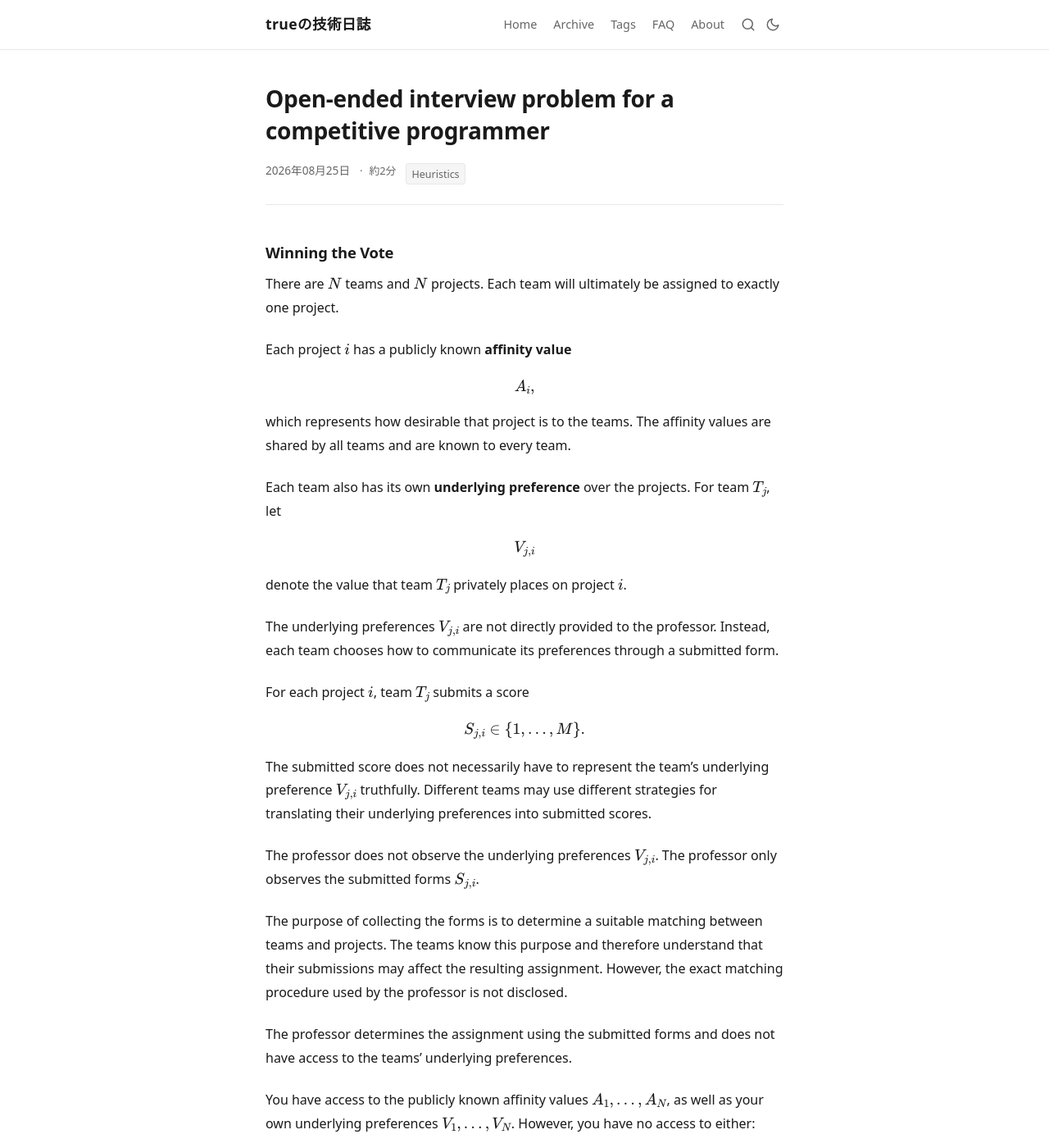
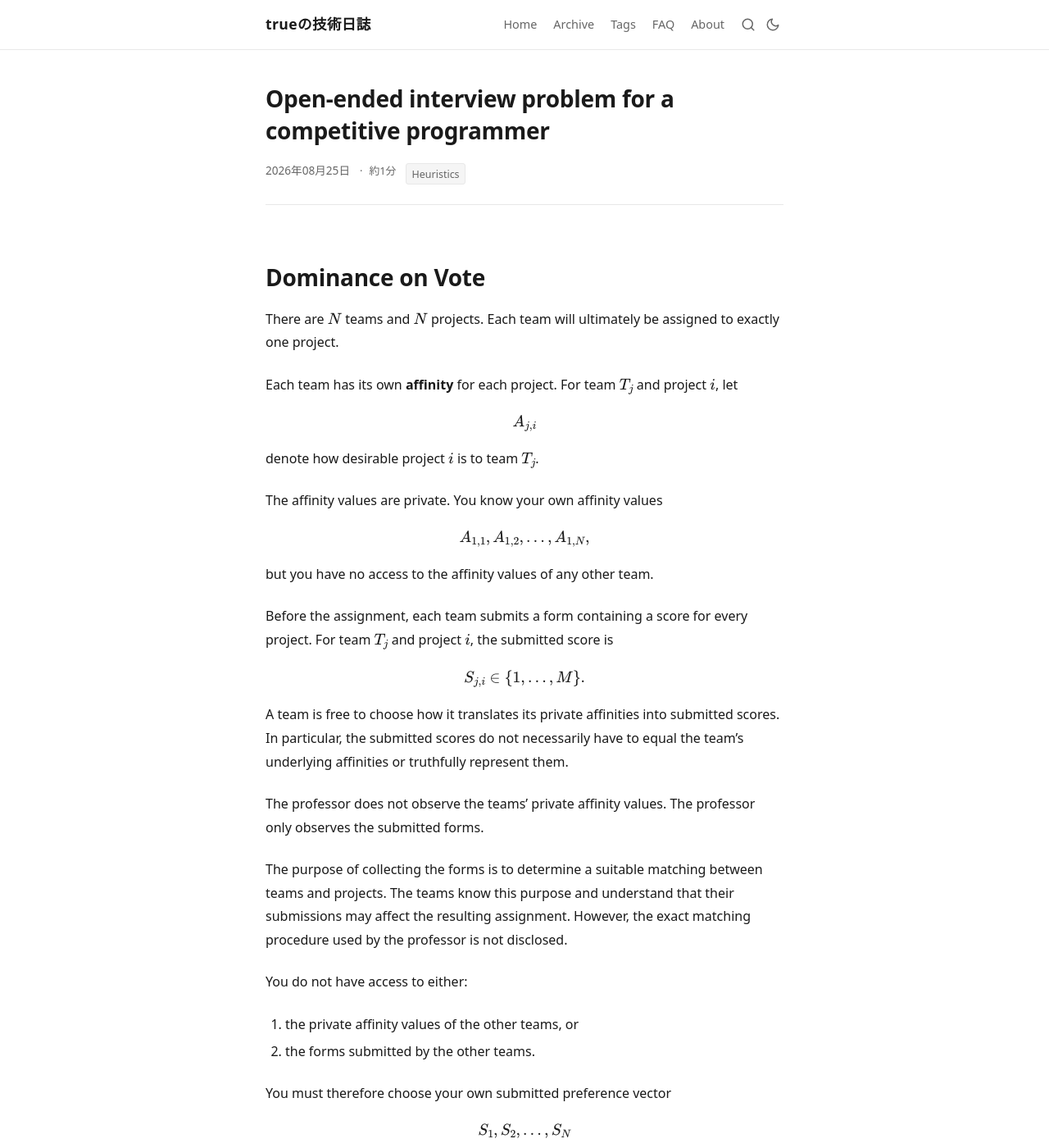
Before and after one commit to TrueRyoB/blog, a Jekyll site: the page built from _posts/2026-08-25-winning-the-vote.md, in a window 1280 px wide and 1400 px high. Shown: the whole window at 82% size. Built offline with Jekyll 4.4.1, drawn with Linux system fonts in a browser that asks for light colours; some of the changed text lies outside the part shown.

Commit message:
2026/08/25

```diff
--- a/_posts/2026-08-25-winning-the-vote.md
+++ b/_posts/2026-08-25-winning-the-vote.md
@@ -3,62 +3,60 @@ layout: post
 title: "Open-ended interview problem for a competitive programmer"
 date: 2026-08-25
 tags: [Heuristics]
-description: "I have to solve this in my own approach for the Capstone 1."
+description: "A typical problem that awaits you at Capstone 1."
 ---
 
-### Winning the Vote
+# Dominance on Vote
 
 There are $N$ teams and $N$ projects. Each team will ultimately be assigned to exactly one project.
 
-Each project $i$ has a publicly known **affinity value**
+Each team has its own **affinity** for each project. For team $T_j$ and project $i$, let
 
 $$
-A_i,
+A_{j,i}
 $$
 
-which represents how desirable that project is to the teams. The affinity values are shared by all teams and are known to every team.
+denote how desirable project $i$ is to team $T_j$.
 
-Each team also has its own **underlying preference** over the projects. For team $T_j$, let
+The affinity values are private. You know your own affinity values
 
 $$
-V_{j,i}
+A_{1,1},A_{1,2},\ldots,A_{1,N},
 $$
 
-denote the value that team $T_j$ privately places on project $i$.
+but you have no access to the affinity values of any other team.
 
-The underlying preferences $V_{j,i}$ are not directly provided to the professor. Instead, each team chooses how to communicate its preferences through a submitted form.
-
-For each project $i$, team $T_j$ submits a score
+Before the assignment, each team submits a form containing a score for every project. For team $T_j$ and project $i$, the submitted score is
 
 $$
 S_{j,i}\in\{1,\ldots,M\}.
 $$
 
-The submitted score does not necessarily have to represent the team's underlying preference $V_{j,i}$ truthfully. Different teams may use different strategies for translating their underlying preferences into submitted scores.
+A team is free to choose how it translates its private affinities into submitted scores. In particular, the submitted scores do not necessarily have to equal the team's underlying affinities or truthfully represent them.
 
-The professor does not observe the underlying preferences $V_{j,i}$. The professor only observes the submitted forms $S_{j,i}$.
+The professor does not observe the teams' private affinity values. The professor only observes the submitted forms.
 
-The purpose of collecting the forms is to determine a suitable matching between teams and projects. The teams know this purpose and therefore understand that their submissions may affect the resulting assignment. However, the exact matching procedure used by the professor is not disclosed.
+The purpose of collecting the forms is to determine a suitable matching between teams and projects. The teams know this purpose and understand that their submissions may affect the resulting assignment. However, the exact matching procedure used by the professor is not disclosed.
 
-The professor determines the assignment using the submitted forms and does not have access to the teams' underlying preferences.
+You do not have access to either:
 
-You have access to the publicly known affinity values $A_1,\ldots,A_N$, as well as your own underlying preferences $V_{1},\ldots,V_N$. However, you have no access to either:
-
-1. the underlying preferences of the other teams, or
+1. the private affinity values of the other teams, or
 2. the forms submitted by the other teams.
 
-You must therefore decide how to translate your own underlying preferences into a submitted preference vector
+You must therefore choose your own submitted preference vector
 
 $$
-S=(S_1,\ldots,S_N).
+S_1,S_2,\ldots,S_N
 $$
+
+based on your own affinities and the information available to you.
 
 Let $X$ denote the project ultimately assigned to your team.
 
-Your utility is the affinity of the assigned project:
+Your utility is the affinity you have for the assigned project:
 
 $$
-U=A_X.
+U=A_{1,X}.
 $$
 
 Your objective is to choose a submission strategy that maximizes your expected utility:
@@ -66,17 +64,15 @@ Your objective is to choose a submission strategy that maximizes your expected u
 $$
 \boxed{
 \max_{S(\cdot)}
-\mathbb{E}[A_X]
+\mathbb{E}[A_{1,X}]
 }
 $$
 
-where the expectation is taken over the unknown underlying preferences and submissions of the other teams and any randomness in the assignment process.
-
-The assignment process may first construct a pool containing the top $K$ candidate projects before determining the final assignment.
+where the expectation is taken over the unknown affinities and submissions of the other teams and any randomness in the assignment process.
 
 ## Task
 
-Determine an optimal strategy for communicating your preferences through the submitted form.
+Determine an optimal strategy for submitting your preferences.
 
 Before deriving a strategy, identify any additional assumptions or premises necessary to make the problem mathematically well-defined.
 
@@ -85,11 +81,10 @@ In particular, consider:
 * How should the professor's objective of producing a "suitable" matching be formally defined?
 * How does the professor interpret the submitted scores?
 * How does the assignment mechanism resolve competition between teams for the same project?
-* What information about the relationship between $V_{j,i}$ and $S_{j,i}$ is available?
-* What assumptions should be made about the underlying preferences of other teams?
-* What probability distribution, if any, governs those preferences?
+* What assumptions should be made about the private affinities of other teams?
+* What probability distribution, if any, governs the unknown affinities and submissions of other teams?
 * Are teams assumed to act strategically?
-* Does the professor know or infer that teams may strategically transform their underlying preferences?
+* Does the professor anticipate that teams may strategically misrepresent their affinities?
 * Does the professor use the absolute values of submitted scores or only their relative ordering?
 * How is the top-$K$ pool constructed, if applicable?
 
@@ -98,7 +93,7 @@ If the information provided is insufficient to determine an optimal strategy, ex
 After establishing the necessary premises, formulate the resulting optimization problem and derive a strategy for maximizing
 
 $$
-\mathbb{E}[A_X].
+\mathbb{E}[A_{1,X}].
 $$
 
 Your solution should clearly distinguish between:
```
